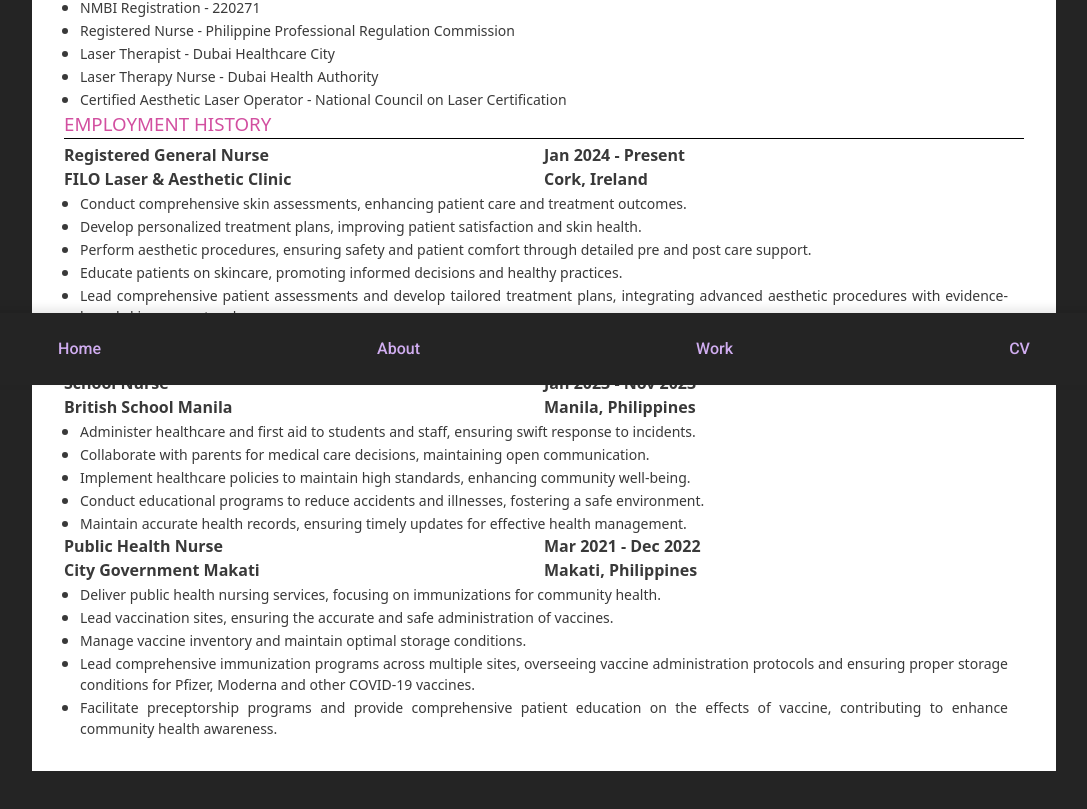
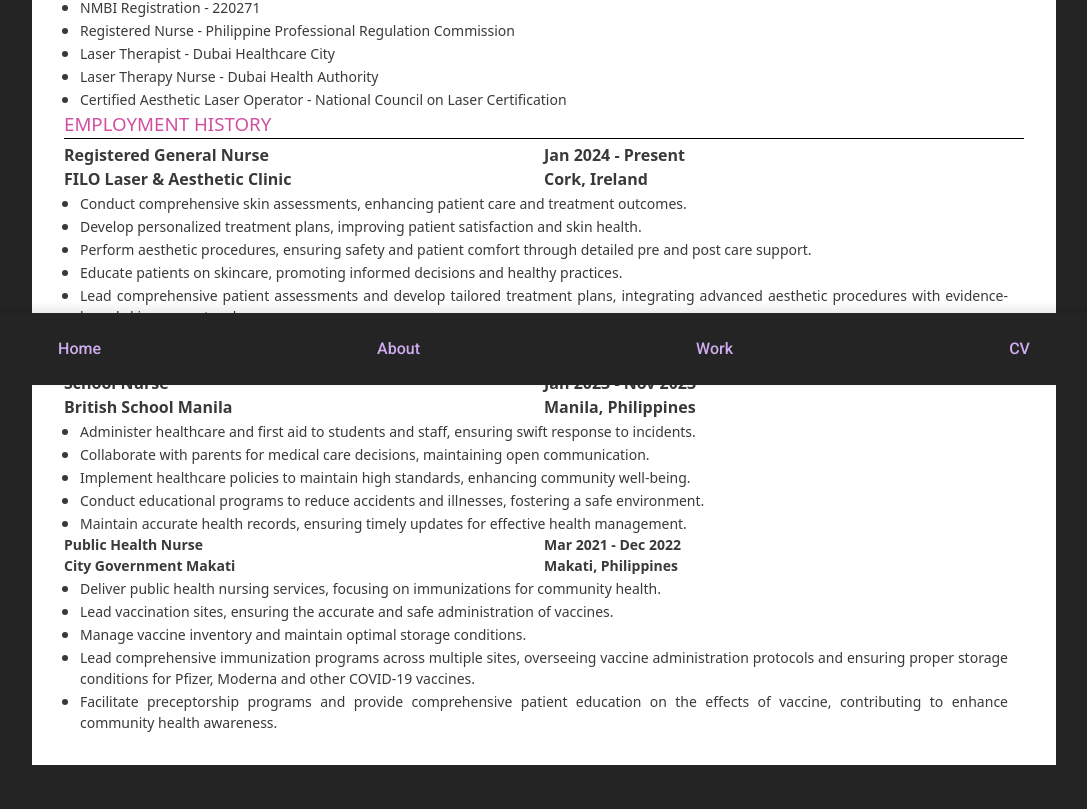
Before and after one commit to RamonSanGabriel/klaire-cv, a React (Vite) app in the folder klaire-CV/: page /cv in a window 1280 px wide. Shown: the part 415-1224 px from the top of the page, without its empty margins (96-1183 px from the left). Built offline with nearby package versions, Linux system fonts and the light colour scheme; a web font is replaced by a local one.

Commit message:
font size h4

```diff
--- a/klaire-CV/src/components/Employment/Employment3/Employment3.module.css
+++ b/klaire-CV/src/components/Employment/Employment3/Employment3.module.css
@@ -5,6 +5,7 @@
 
   & h4 {
     text-transform: capitalize;
+    font-size: 0.875rem;
   }
 }
 .title {
--- a/klaire-CV/src/pages/CVPage/CVPage.module.css
+++ b/klaire-CV/src/pages/CVPage/CVPage.module.css
@@ -48,9 +48,7 @@
 .cvList {
   margin: 1rem 0;
 }
-.professionalSummary {
-  /* margin: 1rem 0; */
-}
+
 .title {
   border-bottom: 1px double #000;
   margin-bottom: 0.25rem;
```
